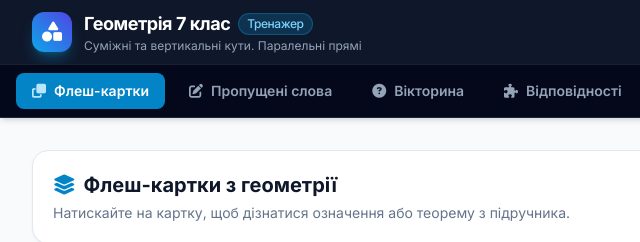
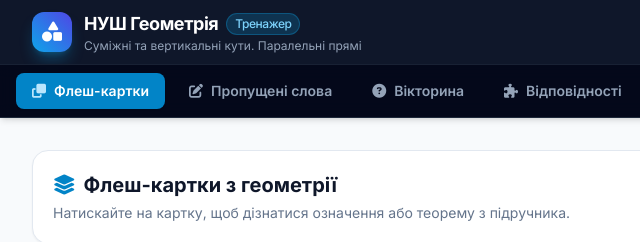
Before and after one commit to JuliaOstaletska/nush_10_osnovny_piven, a plain HTML site: page 03_trykutnyk/kuty_paralelni_prjami.html in a window 1280 px wide. Shown: the top 242 px of the page, 0-640 px from the left. Drawn offline with nearby package versions, Linux system fonts and the light colour scheme.

Commit message:
Update title from 'Геометрія 7 клас' to 'НУШ Геометрія'

```diff
--- a/03_trykutnyk/kuty_paralelni_prjami.html
+++ b/03_trykutnyk/kuty_paralelni_prjami.html
@@ -91,7 +91,7 @@
                     </div>
                     <div>
                         <h1 class="text-lg font-bold tracking-tight text-white flex items-center gap-2">
-                            Геометрія 7 клас
+                            НУШ Геометрія
                             <span class="text-xs font-medium px-2 py-0.5 rounded-full bg-sky-500/20 text-sky-300 border border-sky-500/30"> Тренажер </span>
                         </h1>
                         <p class="text-xs text-slate-400 hidden sm:block">Суміжні та вертикальні кути. Паралельні прямі</p>
```
